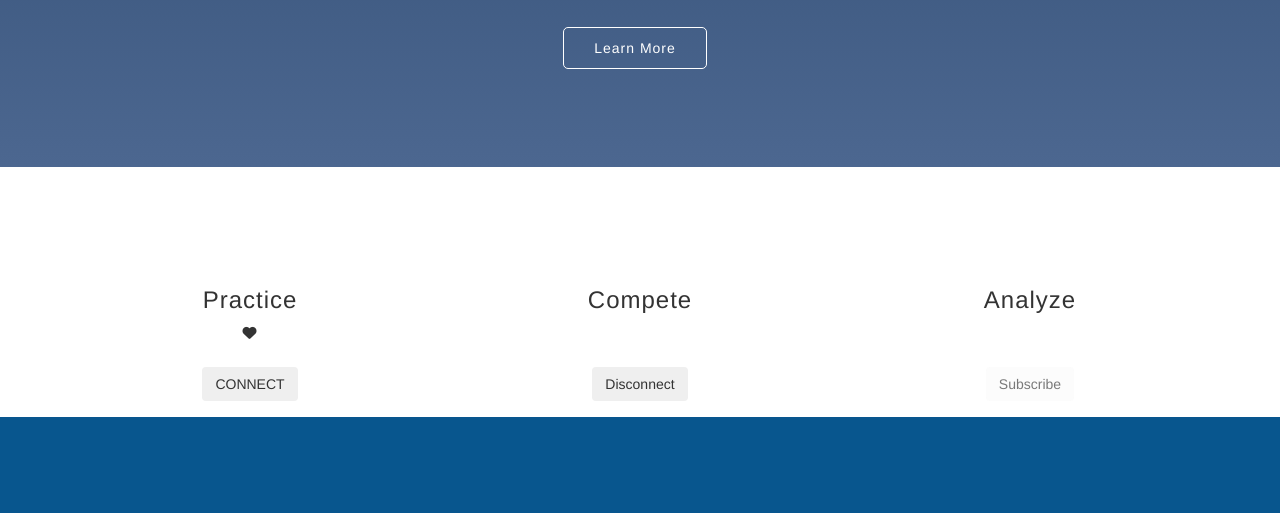
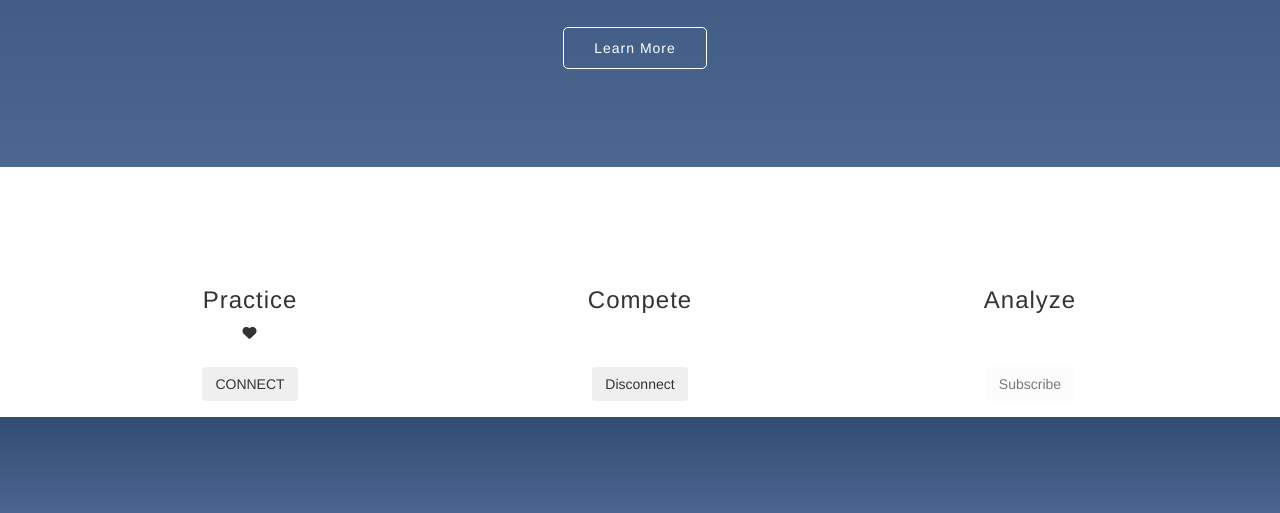
Before and after one commit to Moringaman/moringaman.github.io, a plain HTML site: page index.html in a window 1280 px wide. Shown: the part 283-796 px from the top of the page. Drawn offline with nearby package versions, Linux system fonts and the light colour scheme.

Commit message:
small updates to style an jquery button states

```diff
--- a/css/styles.css
+++ b/css/styles.css
@@ -81,6 +81,7 @@ text-shadow: 0 2px 3px rgba(0,0,0,.4);
 .container-fluid {
   width: 70%;
   margin: 0 auto;
+  text-align:center;
 
 }
 
@@ -115,16 +116,18 @@ height: 50px;
 
 .messages {
     text-align: center;
-    width:auto;
+    width: 100%;
     height: 100px;
-    margin:auto;
-    background-color: rgb(8, 86, 142);
+    margin: auto;
+  /*  background-color: rgb(8, 86, 142);*/
     color:#FFFFFF;
+    padding: 20px;
+    background-image: linear-gradient(to bottom,#314d73 0,#4c6790 100%);
     }
 
 #messages {
     Font-family: 'Open Sans' sans-serif;
-
+    font-size: 32px
 }
 
 @media (max-width: 800px) {
--- a/js/hivemqtt.js
+++ b/js/hivemqtt.js
@@ -1,4 +1,4 @@
-$("#btnSub").prop("disabled", true);
+
 //Using the HiveMQ public Broker, with a random client Id
 var client = new Messaging.Client("localhost", 9001, "myclientid_" + parseInt(Math.random() * 100, 10));
 
```
